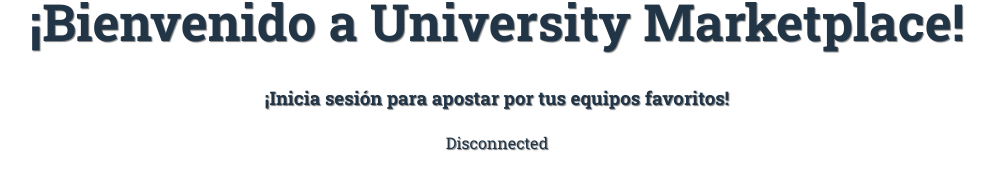
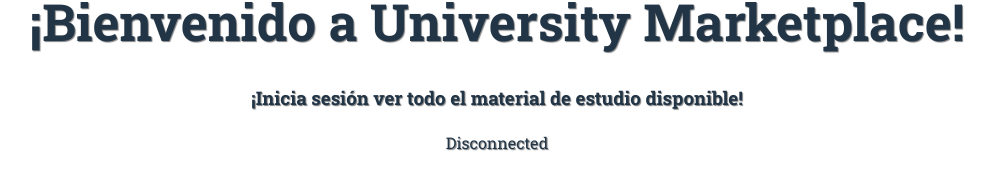
Before and after one commit to rzyuras/universitymarketplace-frontend, a React (Create React App) app: page / in a window 1280 px wide. Shown: the part 335-509 px from the top of the page, without its empty margins (143-1138 px from the left). Built offline with nearby package versions, Linux system fonts and the light colour scheme; no server answers.

Commit message:
fix(Home): Update login prompt message for clarity

```diff
--- a/src/pages/Home.js
+++ b/src/pages/Home.js
@@ -21,7 +21,7 @@ const Home = () => {
       <h3>
         {isAuth === "true"
           ? '¡Disfruta del material de estudio disponible para ti!'
-          : '¡Inicia sesión para apostar por tus equipos favoritos!'}
+          : '¡Inicia sesión ver todo el material de estudio disponible!'}
       </h3>
       <WebSocketComponent />
       {isAuth === "false" && <LoginButton />}
```
